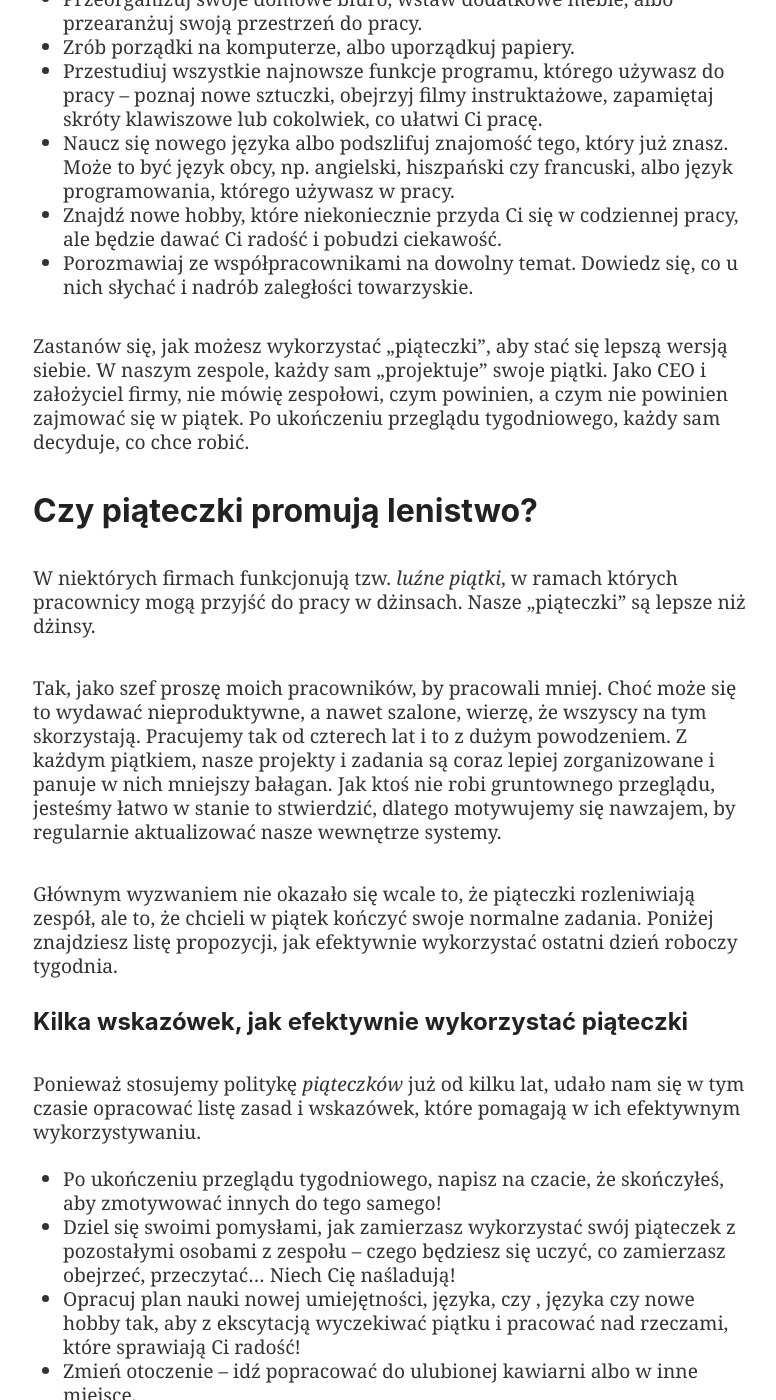
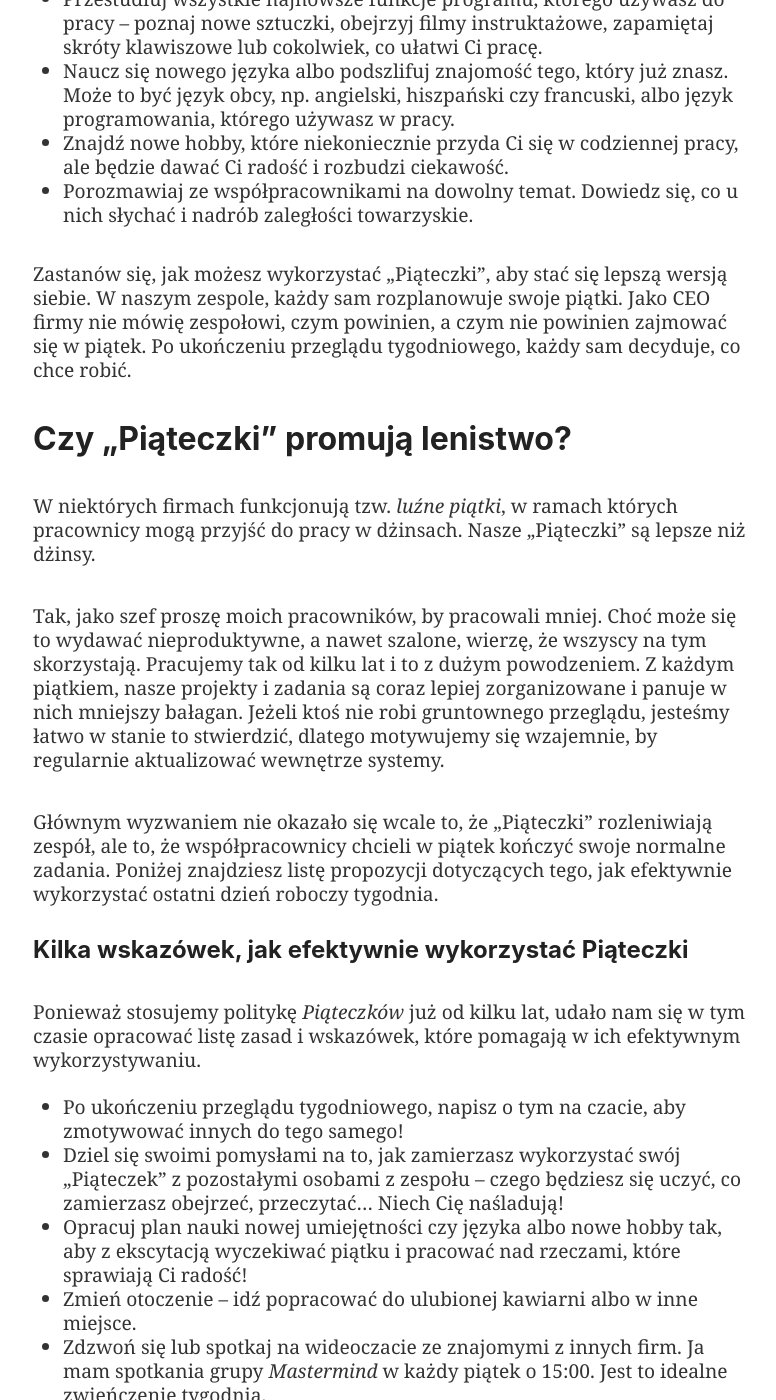
Before and after one commit to Nozbe/NoOffice.org, a Jekyll site: the page built from _pl/friday.md, in a window 1280 px wide and 1400 px high, scrolled down 5486 px. Shown: the whole window, without its empty margins (247-1023 px from the left). Built offline with Jekyll 4.4.1, drawn with Linux system fonts in a browser that asks for light colours; some of the changed text lies outside the part shown.

Commit message:
Update friday.md

```diff
--- a/_pl/friday.md
+++ b/_pl/friday.md
@@ -85,40 +85,40 @@
 
 * Obejrzyj interesującą Cię konferencję w sieci.
 * Zrób kurs, na który tak ciężko było znaleźć czas.
-* Przeczytaj wszystkie artykuły w ciągu tygodnia zapisane *na później*.
+* Przeczytaj wszystkie artykuły zapisane w ciągu całego tygodnia *na później*.
 * Sprawdź, co nowego słychać w branży.
 * Przeorganizuj swoje domowe biuro, wstaw dodatkowe meble, albo przearanżuj swoją przestrzeń do pracy.
 * Zrób porządki na komputerze, albo uporządkuj papiery.
 * Przestudiuj wszystkie najnowsze funkcje programu, którego używasz do pracy – poznaj nowe sztuczki, obejrzyj filmy instruktażowe, zapamiętaj skróty klawiszowe lub cokolwiek, co ułatwi Ci pracę.
 * Naucz się nowego języka albo podszlifuj znajomość tego, który już znasz. Może to być język obcy, np. angielski, hiszpański czy francuski, albo język programowania, którego używasz w pracy.
-* Znajdź nowe hobby, które niekoniecznie przyda Ci się w codziennej pracy, ale będzie dawać Ci radość i pobudzi ciekawość.
+* Znajdź nowe hobby, które niekoniecznie przyda Ci się w codziennej pracy, ale będzie dawać Ci radość i rozbudzi ciekawość.
 * Porozmawiaj ze współpracownikami na dowolny temat. Dowiedz się, co u nich słychać i nadrób zaległości towarzyskie.
 
-Zastanów się, jak możesz wykorzystać „piąteczki”, aby stać się lepszą wersją siebie. W naszym zespole, każdy sam „projektuje” swoje piątki. Jako CEO i założyciel firmy, nie mówię zespołowi, czym powinien, a czym nie powinien zajmować się w piątek. Po ukończeniu przeglądu tygodniowego, każdy sam decyduje, co chce robić.
+Zastanów się, jak możesz wykorzystać „Piąteczki”, aby stać się lepszą wersją siebie. W naszym zespole, każdy sam rozplanowuje swoje piątki. Jako CEO firmy nie mówię zespołowi, czym powinien, a czym nie powinien zajmować się w piątek. Po ukończeniu przeglądu tygodniowego, każdy sam decyduje, co chce robić.
 
-## Czy piąteczki promują lenistwo?
+## Czy „Piąteczki” promują lenistwo?
 
-W niektórych firmach funkcjonują tzw. *luźne piątki*, w ramach których pracownicy mogą przyjść do pracy w dżinsach. Nasze „piąteczki” są lepsze niż dżinsy.
+W niektórych firmach funkcjonują tzw. *luźne piątki*, w ramach których pracownicy mogą przyjść do pracy w dżinsach. Nasze „Piąteczki” są lepsze niż dżinsy.
 
-Tak, jako szef proszę moich pracowników, by pracowali mniej. Choć może się to wydawać nieproduktywne, a nawet szalone, wierzę, że wszyscy na tym skorzystają. Pracujemy tak od czterech lat i to z dużym powodzeniem. Z każdym piątkiem, nasze projekty i zadania są coraz lepiej zorganizowane i panuje w nich mniejszy bałagan. Jak ktoś nie robi gruntownego przeglądu, jesteśmy łatwo w stanie to stwierdzić, dlatego motywujemy się nawzajem, by regularnie aktualizować nasze wewnętrze systemy.
+Tak, jako szef proszę moich pracowników, by pracowali mniej. Choć może się to wydawać nieproduktywne, a nawet szalone, wierzę, że wszyscy na tym skorzystają. Pracujemy tak od kilku lat i to z dużym powodzeniem. Z każdym piątkiem, nasze projekty i zadania są coraz lepiej zorganizowane i panuje w nich mniejszy bałagan. Jeżeli ktoś nie robi gruntownego przeglądu, jesteśmy łatwo w stanie to stwierdzić, dlatego motywujemy się wzajemnie, by regularnie aktualizować wewnętrze systemy.
 
-Głównym wyzwaniem nie okazało się wcale to, że piąteczki rozleniwiają zespół, ale to, że chcieli w piątek kończyć swoje normalne zadania. Poniżej znajdziesz listę propozycji, jak efektywnie wykorzystać ostatni dzień roboczy tygodnia.
+Głównym wyzwaniem nie okazało się wcale to, że „Piąteczki” rozleniwiają zespół, ale to, że współpracownicy chcieli w piątek kończyć swoje normalne zadania. Poniżej znajdziesz listę propozycji dotyczących tego, jak efektywnie wykorzystać ostatni dzień roboczy tygodnia.
 
-### Kilka wskazówek, jak efektywnie wykorzystać piąteczki
+### Kilka wskazówek, jak efektywnie wykorzystać Piąteczki
 
-Ponieważ stosujemy politykę *piąteczków* już od kilku lat, udało nam się w tym czasie opracować listę zasad i wskazówek, które pomagają w ich efektywnym wykorzystywaniu.
+Ponieważ stosujemy politykę *Piąteczków* już od kilku lat, udało nam się w tym czasie opracować listę zasad i wskazówek, które pomagają w ich efektywnym wykorzystywaniu.
 
-- Po ukończeniu przeglądu tygodniowego, napisz na czacie, że skończyłeś, aby zmotywować innych do tego samego!
-- Dziel się swoimi pomysłami, jak zamierzasz wykorzystać swój piąteczek z pozostałymi osobami z zespołu – czego będziesz się uczyć, co zamierzasz obejrzeć, przeczytać... Niech Cię naśladują!
-- Opracuj plan nauki nowej umiejętności, języka, czy , języka czy nowe hobby tak, aby z ekscytacją wyczekiwać piątku i pracować nad rzeczami, które sprawiają Ci radość!
+- Po ukończeniu przeglądu tygodniowego, napisz o tym na czacie, aby zmotywować innych do tego samego!
+- Dziel się swoimi pomysłami na to, jak zamierzasz wykorzystać swój „Piąteczek” z pozostałymi osobami z zespołu – czego będziesz się uczyć, co zamierzasz obejrzeć, przeczytać… Niech Cię naśladują!
+- Opracuj plan nauki nowej umiejętności czy języka albo nowe hobby tak, aby z ekscytacją wyczekiwać piątku i pracować nad rzeczami, które sprawiają Ci radość!
 - Zmień otoczenie – idź popracować do ulubionej kawiarni albo w inne miejsce.
 - Zdzwoń się lub spotkaj na wideoczacie ze znajomymi z innych firm. Ja mam spotkania grupy *Mastermind* w każdy piątek o 15:00. Jest to idealne zwieńczenie tygodnia.
 
-## Konkluzja: zacznij traktować piątki inaczej i daj zespołowi wolną rękę odnośnie tego, co chce robić.
+## Konkluzja: zacznij traktować piątki inaczej i daj pracownikom wolną rękę odnośnie tego, co chcą robić.
 
-Wprowadź *piąteczki* w swoim zespole i zachęć wszystkich do wykonywania tygodniowego przeglądu, a potem zainspiruj ich do skoncentrowania się na rozwoju osobistym. Obydwie te rzeczy z tygodnia na tydzień będą poprawiać produktywność Twojego zespołu. Zaręczam Ci, że poczujesz, że osiągasz dużo więcej, poświęcając na pracę cztery dni bardziej wytężonych wysiłków aniżeli w ciągu tradycyjnego, 5-dniowego tygodnia pracy. Jako dodatkowy bonus, będziesz czerpać z pracy większą radość. A kto z nas nie lubi bonusów?
+Wprowadź *Piąteczki* w swoim zespole i zachęć wszystkich do wykonywania tygodniowego przeglądu, a potem zainspiruj ich do skoncentrowania się na rozwoju osobistym. Obydwie te rzeczy z tygodnia na tydzień będą poprawiać produktywność całego zespołu. Zaręczam Ci, że poczujesz, że osiągasz dużo więcej, poświęcając na pracę cztery dni bardziej wytężonych wysiłków aniżeli w ciągu tradycyjnego, 5-dniowego tygodnia pracy. Jako dodatkowy bonus, będziesz czerpać z pracy większą radość. A kto z nas nie lubi bonusów?
 
-[^1]: Ogłosiłem ją na [blogu No Office](https://nooffice.org/tgif-my-teams-attempt-at-working-less-but-better-360cd61de2f8/) w lipcu 2016 r., a później opisałem ją na [blogu Nozbe blog](https://nozbe.com/pl/blog/friday/) i dzieliłem się [wnioskami po 8 tygodniach](https://nozbe.com/pl/blog/tgif-tips/). Temat ten poruszałem również w [70 odc. audycji The Podcast](https://thepodcast.fm/70).
+[^1]: Ogłosiłem ją na [blogu No Office](https://nooffice.org/tgif-my-teams-attempt-at-working-less-but-better-360cd61de2f8/) w lipcu 2016 r., a później opisałem ją na [blogu Nozbe](https://nozbe.com/pl/blog/friday/) i dzieliłem się [wnioskami po 8 tygodniach](https://nozbe.com/pl/blog/tgif-tips/). Temat ten poruszałem również w [70 odc. audycji The Podcast](https://thepodcast.fm/70).
 [^2]: Artykuł opublikowany na portalu HR Zone: [Why did Google abandon 20% time for innovation?](https://www.hrzone.com/lead/culture/why-did-google-abandon-20-time-for-innovation)
 [^3]: World Economic Forum: [These companies all experimented with a 4-day week. Here's what happened.](https://www.weforum.org/agenda/2019/11/4-day-work-week-productivity-increase-microsoft/)
 [^4]: [Wywiad z Marissą Meyer w serwisie Bloomberg](https://www.bloomberg.com/features/2016-marissa-mayer-interview-issue/)
```
Also changed, not shown: other parts of _pl/friday.md (+10 -10 lines).
